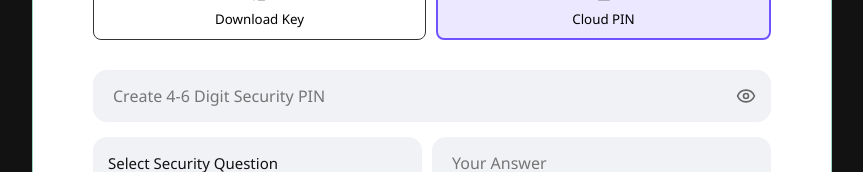
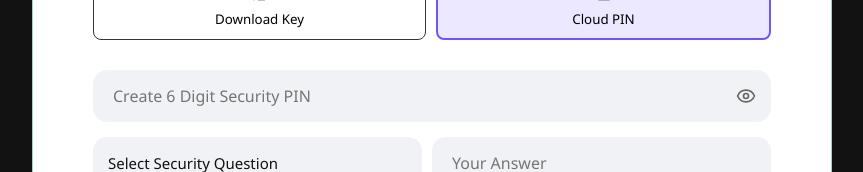
Before and after one commit to hyloosec-official-creator/hyloosec, a React (Vite) app: page / in a window 1280 px wide. Both pictures are taken after a click on the button "New to HylooSec? Create an account". Shown: the part 473-645 px from the top of the page, without its empty margins (208-1071 px from the left). Built offline with nearby package versions, Linux system fonts and the light colour scheme; no server answers.

Commit message:
this is the updated version my for google search v1

```diff
--- a/index.html
+++ b/index.html
@@ -1,6 +1,7 @@
 <!doctype html>
 <html lang="en">
   <head>
+    <meta name="google-site-verification" content="wnlsrLF4IMV5kMbU3YE4DhsWW6SMgpIBiru-ELJAVWk" />
     <meta charset="UTF-8" />
     <meta name="viewport" content="width=device-width, initial-scale=1.0" />
     <meta name="viewport" content="width=device-width, initial-scale=1.0, maximum-scale=1.0, user-scalable=no, interactive-widget=resizes-content">
--- a/src/Auth/components/Create.jsx
+++ b/src/Auth/components/Create.jsx
@@ -316,7 +316,7 @@ const Create = () => {
           >
             <input
               type={showPin ? "text" : "password"}
-              placeholder="Create 4-6 Digit Security PIN"
+              placeholder="Create 6 Digit Security PIN"
               maxLength="6"
               required
               value={pin}
--- a/src/assets/components/jsx-components/Home/ChatWindow.css
+++ b/src/assets/components/jsx-components/Home/ChatWindow.css
@@ -41,7 +41,7 @@
   flex-direction: column;
   background: var(--bg-white);
   min-width: 0;
-  height: 100dvh;
+  height: 100%;
   overflow: hidden;
   transition: transform 0.3s ease;
 }
@@ -123,7 +123,6 @@
   overflow-y: scroll;
   background-image: radial-gradient(var(--border-light) 1px, transparent 1px);
   background-size: 20px 20px;
-  -webkit-overflow-scrolling: touch;
 }
 
 .msg {
@@ -349,7 +348,6 @@
   gap: 15px;
   border-top: 1px solid var(--border-light);
   background: var(--bg-white);
-  padding-bottom: env(safe-area-inset-bottom);
 }
 
 .chat-input input[type="text"] {
```
